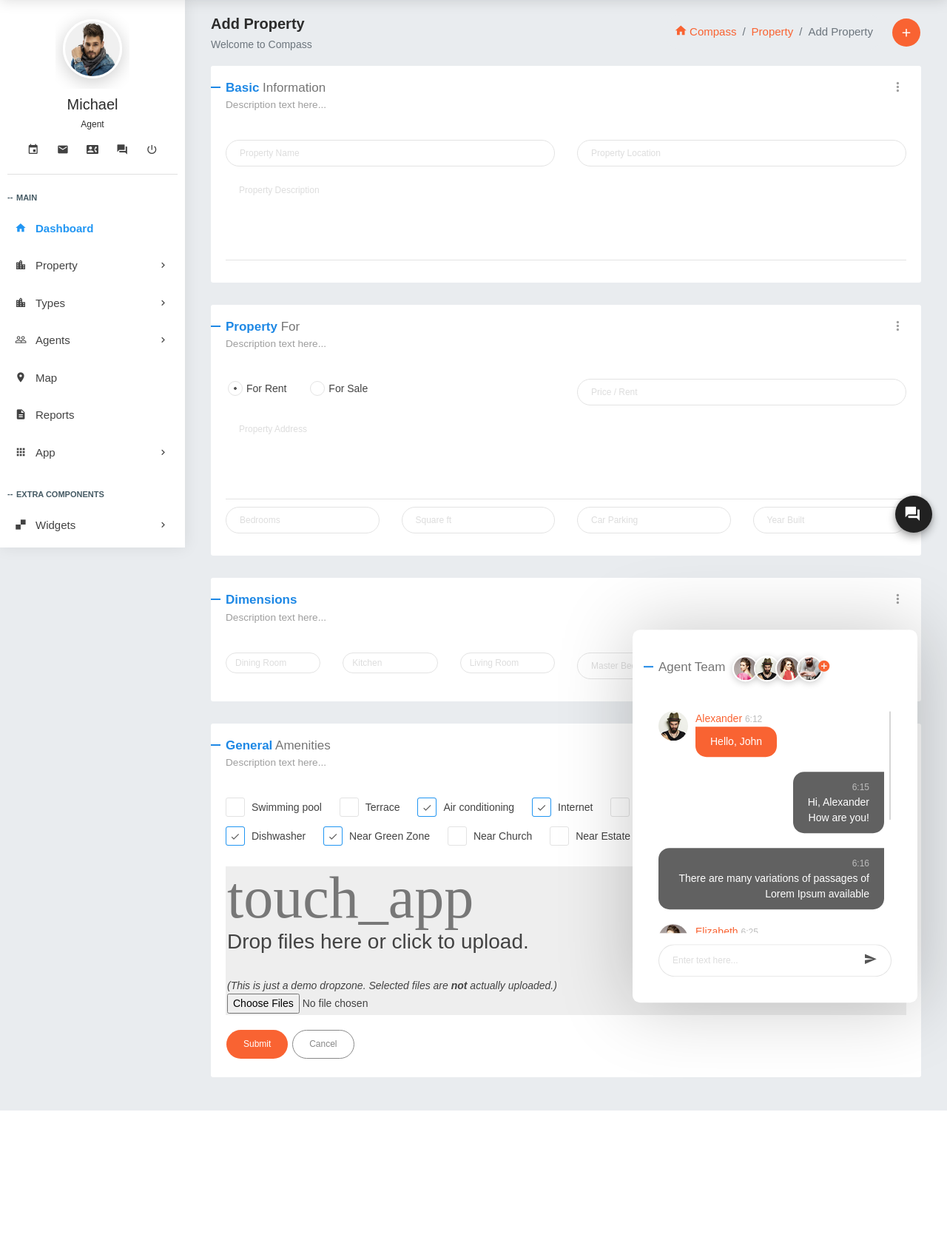
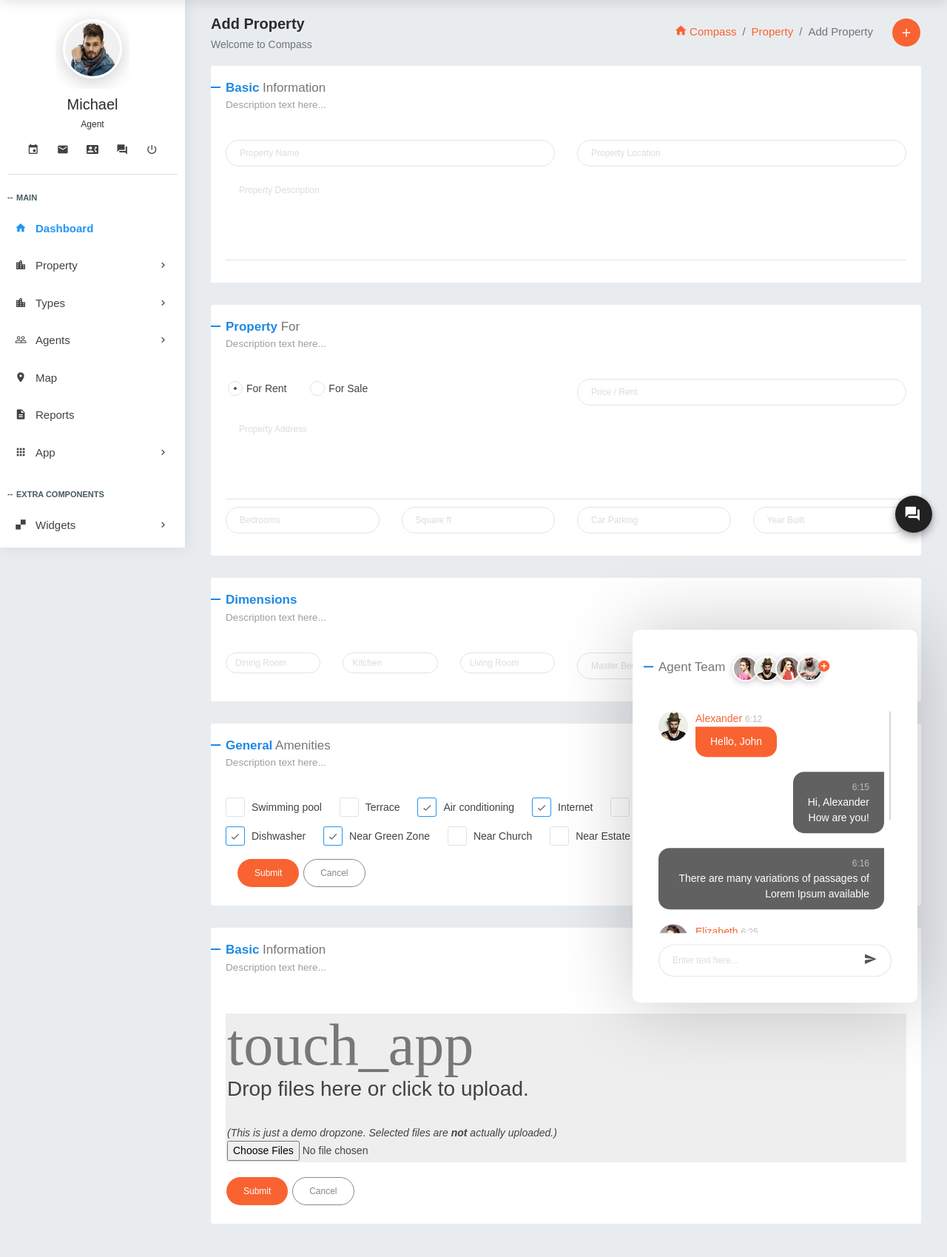
Before and after one commit to devaliy/rebricksweb, a PHP site: page /center/add-property in a window 1280 px wide. Shown: the part 60-1759 px from the top of the page at 74% size. Before the commit the page ends 1561 px from the top, so only its background shows below. Run offline with PHP 8.4, Linux system fonts and the light colour scheme; some libraries are stand-ins or nearby versions; some web fonts are replaced.

Commit message:
add property page

```diff
--- a/add-property.php
+++ b/add-property.php
@@ -1,6 +1,7 @@
 
 
 <?php
+require("config/init.php");
 include('includes/header.php');
 
 include('includes/sidebar.php');
@@ -32,35 +33,28 @@ include('includes/sidebar.php');
     <div class="container-fluid">
         <div class="row clearfix">
             <div class="col-lg-12">
+                <form method="post" action="add-property" enctype="multipart/form-data">
                 <div class="card">
                     <div class="header">
                         <h2><strong>Basic</strong> Information <small>Description text here...</small> </h2>
-                        <ul class="header-dropdown m-r--5">
-                            <li class="dropdown"> <a href="javascript:void(0);" class="dropdown-toggle" data-toggle="dropdown" role="button" aria-haspopup="true" aria-expanded="false"><i class="zmdi zmdi-more-vert"></i></a>
-                                <ul class="dropdown-menu pull-right">
-                                    <li><a href="javascript:void(0);" class=" waves-effect waves-block">Action</a></li>
-                                    <li><a href="javascript:void(0);" class=" waves-effect waves-block">Another action</a></li>
-                                    <li><a href="javascript:void(0);" class=" waves-effect waves-block">Something else here</a></li>
-                                </ul>
-                            </li>
-                        </ul>
+
                     </div>
                     <div class="body">
                         <div class="row clearfix">
                             <div class="col-sm-6">
                                 <div class="form-group">
-                                    <input type="text" class="form-control" placeholder="Property Name">
+                                    <input type="text" name="prop_name" class="form-control" placeholder="Property Name">
                                 </div>
                             </div>
                             <div class="col-sm-6">
                                 <div class="form-group">
-                                    <input type="text" class="form-control" placeholder="Property Location">
+                                    <input type="text" name="prop_location" class="form-control" placeholder="Property Location">
                                 </div>
                             </div>
                             <div class="col-sm-12">
                                 <div class="form-group">
                                     <div class="form-line">
-                                        <textarea rows="4" class="form-control no-resize" placeholder="Property Description"></textarea>
+                                        <textarea rows="4" name="prop_desc" class="form-control no-resize" placeholder="Property Description"></textarea>
                                     </div>
                                 </div>
                             </div>
@@ -70,58 +64,50 @@ include('includes/sidebar.php');
                 <div class="card">
                     <div class="header">
                         <h2><strong>Property</strong> For <small>Description text here...</small> </h2>
-                        <ul class="header-dropdown m-r--5">
-                            <li class="dropdown"> <a href="javascript:void(0);" class="dropdown-toggle" data-toggle="dropdown" role="button" aria-haspopup="true" aria-expanded="false"><i class="zmdi zmdi-more-vert"></i></a>
-                                <ul class="dropdown-menu pull-right">
-                                    <li><a href="javascript:void(0);" class=" waves-effect waves-block">Action</a></li>
-                                    <li><a href="javascript:void(0);" class=" waves-effect waves-block">Another action</a></li>
-                                    <li><a href="javascript:void(0);" class=" waves-effect waves-block">Something else here</a></li>
-                                </ul>
-                            </li>
-                        </ul>
+
                     </div>
                     <div class="body">
                         <div class="row clearfix">
                             <div class="col-sm-6">
                                 <div class="radio inlineblock m-r-25">
-                                    <input type="radio" name="radio1" id="radio1" value="option1" checked="">
+                                    <input type="radio" name="prop_offer" id="radio1" value="option1" checked="">
                                     <label for="radio1">For Rent</label>
                                 </div>
                                 <div class="radio inlineblock">
-                                    <input type="radio" name="radio1" id="radio2" value="option2">
+                                    <input type="radio" name="prop_offer" id="radio2" value="option2">
                                     <label for="radio2">For Sale</label>
                                 </div>
                             </div>
                             <div class="col-sm-6">
                                 <div class="form-group">
-                                    <input type="text" class="form-control" placeholder="Price / Rent">
+                                    <input type="text" name="prop_amount" class="form-control" placeholder="Price / Rent">
                                 </div>
                             </div>
                             <div class="col-sm-12">
                                 <div class="form-group">
-                                    <textarea rows="4" class="form-control no-resize" placeholder="Property Address"></textarea>
+                                    <textarea rows="4" name="prop_address" class="form-control no-resize" placeholder="Property Address"></textarea>
                                 </div>
                             </div>
                         </div>
                         <div class="row clearfix">
                             <div class="col-lg-3 col-dm-3 col-sm-6">
                                 <div class="form-group">
-                                    <input type="text" class="form-control" placeholder="Bedrooms">
+                                    <input type="text" name="prop_bedroom" class="form-control" placeholder="Bedrooms">
                                 </div>
                             </div>
                             <div class="col-lg-3 col-dm-3 col-sm-6">
                                 <div class="form-group">
-                                    <input type="text" class="form-control" placeholder="Square ft">
+                                    <input type="text" class="form-control" name="prop_squareft"  placeholder="Square ft">
                                 </div>
                             </div>
                             <div class="col-lg-3 col-dm-3 col-sm-6">
                                 <div class="form-group">
-                                    <input type="text" class="form-control" placeholder="Car Parking">
+                                    <input type="text" class="form-control" name="prop_car_park"  placeholder="Car Parking">
                                 </div>
                             </div>
                             <div class="col-lg-3 col-dm-3 col-sm-6">
                                 <div class="form-group">
-                                    <input type="text" class="form-control" placeholder="Year Built">
+                                    <input type="text" class="form-control" name="prop_year_built"  placeholder="Year Built">
                                 </div>
                             </div>
                         </div>
@@ -130,46 +116,38 @@ include('includes/sidebar.php');
                 <div class="card">
                     <div class="header">
                         <h2><strong>Dimensions</strong> <small>Description text here...</small> </h2>
-                        <ul class="header-dropdown m-r--5">
-                            <li class="dropdown"> <a href="javascript:void(0);" class="dropdown-toggle" data-toggle="dropdown" role="button" aria-haspopup="true" aria-expanded="false"><i class="zmdi zmdi-more-vert"></i></a>
-                                <ul class="dropdown-menu pull-right">
-                                    <li><a href="javascript:void(0);" class=" waves-effect waves-block">Action</a></li>
-                                    <li><a href="javascript:void(0);" class=" waves-effect waves-block">Another action</a></li>
-                                    <li><a href="javascript:void(0);" class=" waves-effect waves-block">Something else here</a></li>
-                                </ul>
-                            </li>
-                        </ul>
+
                     </div>
                     <div class="body">
                         <div class="row">
                             <div class="col-lg-2 col-md-4 col-sm-6">
                                 <div class="form-line">
-                                    <input type="text" class="form-control" placeholder="Dining Room">
+                                    <input type="text" name="dining_room"  class="form-control" placeholder="Dining Room">
                                 </div>
                             </div>
                             <div class="col-lg-2 col-md-4 col-sm-6">
                                 <div class="form-line">
-                                    <input type="text" class="form-control" placeholder="Kitchen">
+                                    <input type="text"  name="prop_kitchen"  class="form-control" placeholder="Kitchen">
                                 </div>
                             </div>
                             <div class="col-lg-2 col-md-4 col-sm-6">
                                 <div class="form-line">
-                                    <input type="text" class="form-control" placeholder="Living Room">
+                                    <input type="text"  name="prop_living_room"  class="form-control" placeholder="Living Room">
                                 </div>
                             </div>
                             <div class="col-lg-2 col-md-4 col-sm-6">
                                 <div class="form-group">
-                                    <input type="text" class="form-control" placeholder="Master Bedroom">
+                                    <input type="text"  name="prop_master_bedroom"  class="form-control" placeholder="Master Bedroom">
                                 </div>
                             </div>
                             <div class="col-lg-2 col-md-4 col-sm-6">
                                 <div class="form-group">
-                                    <input type="text" class="form-control" placeholder="Bedroom 2">
+                                    <input type="text"  name="prop_beedroom_2"  class="form-control" placeholder="Bedroom 2">
                                 </div>
                             </div>
                             <div class="col-lg-2 col-md-4 col-sm-6">
                                 <div class="form-group">
-                                    <input type="text" class="form-control" placeholder="Other Room">
+                                    <input type="text"  name="prop_other_room"  class="form-control" placeholder="Other Room">
                                 </div>
                             </div>
                         </div>
@@ -178,69 +156,80 @@ include('includes/sidebar.php');
                 <div class="card">
                     <div class="header">
                         <h2><strong>General</strong> Amenities<small>Description text here...</small> </h2>
-                        <ul class="header-dropdown m-r--5">
-                            <li class="dropdown"> <a href="javascript:void(0);" class="dropdown-toggle" data-toggle="dropdown" role="button" aria-haspopup="true" aria-expanded="false"><i class="zmdi zmdi-more-vert"></i></a>
-                                <ul class="dropdown-menu pull-right">
-                                    <li><a href="javascript:void(0);" class=" waves-effect waves-block">Action</a></li>
-                                    <li><a href="javascript:void(0);" class=" waves-effect waves-block">Another action</a></li>
-                                    <li><a href="javascript:void(0);" class=" waves-effect waves-block">Something else here</a></li>
-                                </ul>
-                            </li>
-                        </ul>
+
                     </div>
                     <div class="body">
                         <div class="row">
                             <div class="col-sm-12">
                                 <div class="checkbox inlineblock m-r-20">
-                                    <input id="checkbox21" type="checkbox">
+                                    <input id="checkbox21"  name="prop_swimming_pool"  type="checkbox">
                                     <label for="checkbox21">Swimming pool</label>
                                 </div>
                                 <div class="checkbox inlineblock m-r-20">
-                                    <input id="checkbox22" type="checkbox">
+                                    <input id="checkbox22"  name="prop_terrace"  type="checkbox">
                                     <label for="checkbox22">Terrace</label>
                                 </div>
                                 <div class="checkbox inlineblock m-r-20">
-                                    <input id="checkbox23" type="checkbox" checked="">
+                                    <input id="checkbox23" type="checkbox"  name="prop_air_conditioning"  checked="">
                                     <label for="checkbox23">Air conditioning</label>
                                 </div>
                                 <div class="checkbox inlineblock m-r-20">
-                                    <input id="checkbox24" type="checkbox" checked="">
+                                    <input id="checkbox24" type="checkbox"  name="prop_internet"  checked="">
                                     <label for="checkbox24">Internet</label>
                                 </div>
                                 <div class="checkbox inlineblock m-r-20">
-                                    <input id="checkbox25" type="checkbox">
+                                    <input id="checkbox25"  name="prop_balcony"  type="checkbox">
                                     <label for="checkbox25">Balcony</label>
                                 </div>
                                 <div class="checkbox inlineblock m-r-20">
-                                    <input id="checkbox26" type="checkbox">
+                                    <input id="checkbox26"  name="prop_cable_tv"  type="checkbox">
                                     <label for="checkbox26">Cable TV</label>
                                 </div>
                                 <div class="checkbox inlineblock m-r-20">
-                                    <input id="checkbox27" type="checkbox">
+                                    <input id="checkbox27"  name="prop_computer"  type="checkbox">
                                     <label for="checkbox27">Computer</label>
                                 </div>
                                 <div class="checkbox inlineblock m-r-20">
-                                    <input id="checkbox28" type="checkbox" checked="">
+                                    <input id="checkbox28"  name="prop_dishwasher"  type="checkbox" checked="">
                                     <label for="checkbox28">Dishwasher</label>
                                 </div>
                                 <div class="checkbox inlineblock m-r-20">
-                                    <input id="checkbox29" type="checkbox" checked="">
+                                    <input id="checkbox29"  name="prop_near_green_zone"  type="checkbox" checked="">
                                     <label for="checkbox29">Near Green Zone</label>
                                 </div>
                                 <div class="checkbox inlineblock m-r-20">
-                                    <input id="checkbox30" type="checkbox">
+                                    <input id="checkbox30"  name="prop_near_church"  type="checkbox">
                                     <label for="checkbox30">Near Church</label>
                                 </div>
                                 <div class="checkbox inlineblock m-r-20">
-                                    <input id="checkbox31" type="checkbox">
+                                    <input id="checkbox31"  name="prop_near_estate"  type="checkbox">
                                     <label for="checkbox31">Near Estate</label>
                                 </div>
                                 <div class="checkbox inlineblock m-r-20">
-                                    <input id="checkbox32" type="checkbox">
+                                    <input id="checkbox32"  name="prop_coffe_shop"  type="checkbox">
                                     <label for="checkbox32">Cofee pot</label>
                                 </div>
                             </div>
                         </div>
+
+                        <div class="col-sm-12">
+                                    <button type="submit" name="register" class="btn btn-primary btn-round">Submit</button>
+                                    <button type="submit" class="btn btn-default btn-round btn-simple">Cancel</button>
+                                </div>
+
+                    </div>
+                </div>
+
+                </form>
+
+
+                <div class="card">
+                    <div class="header">
+                        <h2><strong>Basic</strong> Information <small>Description text here...</small> </h2>
+
+                    </div>
+                        <div class="body">
+
                             <div class="row clearfix">
                                 <div class="col-sm-12">
                                     <form action="" id="frmFileUpload" class="dropzone m-b-15 m-t-15" method="post" enctype="multipart/form-data">
@@ -260,6 +249,7 @@ include('includes/sidebar.php');
                             </div>
                         </div>
                 </div>
+
             </div>
         </div>
     </div>
@@ -267,5 +257,50 @@ include('includes/sidebar.php');
 
 
 <?php
-include('includes/footer.php')
+include('includes/footer.php');
+
+if(isset($_POST['register'])){
+    $prop_name = $_POST['prop_name'];
+    $prop_swimming_pool = $_POST['prop_swimming_pool'];
+    $prop_terrace = $_POST['prop_terrace'];
+    $prop_air_conditioning = $_POST['prop_air_conditioning'];
+    $prop_internet = $_POST['prop_internet'];
+    $prop_balcony = $_POST['prop_balcony'];
+    $prop_cable_tv = $_POST['prop_cable_tv'];
+    $prop_computer = $_POST['prop_computer'];
+    $prop_dishwasher = $_POST['prop_dishwasher'];
+    $prop_near_green_zone = $_POST['prop_near_green_zone'];
+    $prop_near_church = $_POST['prop_near_church'];
+    $prop_near_estate = $_POST['prop_near_estate'];
+    $prop_coffe_shop = $_POST['prop_coffe_shop'];
+    $dining_room = $_POST['dining_room'];
+    $prop_kitchen = $_POST['prop_kitchen'];
+    $prop_living_room = $_POST['prop_living_room'];
+    $prop_master_bedroom = $_POST['prop_master_bedroom'];
+    $prop_beedroom_2 = $_POST['prop_beedroom_2'];
+    $prop_other_room = $_POST['prop_other_room'];
+    $prop_year_built = $_POST['prop_year_built'];
+    $prop_car_park = $_POST['prop_car_park'];
+    $prop_squareft = $_POST['prop_squareft'];
+    $prop_bedroom = $_POST['prop_bedroom'];
+    $prop_address = $_POST['prop_address'];
+    $prop_amount = $_POST['prop_amount'];
+    $prop_offer = $_POST['prop_offer'];
+    $prop_desc = $_POST['prop_desc'];
+    $prop_location = $_POST['prop_location'];
+
+
+    $create = $getFromGeneric->create('property', array('prop_name'=>$prop_name,'prop_swimming_pool'=>$prop_swimming_pool,'prop_terrace'=>$prop_terrace,'prop_air_conditioning'=>$prop_air_conditioning,'prop_internet'=>$prop_internet,'prop_balcony'=>$prop_balcony,'prop_cable_tv'=>$prop_cable_tv,'prop_computer'=>$prop_computer,'prop_dishwasher'=>$prop_dishwasher,'prop_living_room'=>$prop_living_room,'prop_kitchen'=>$prop_kitchen,'dining_room'=>$dining_room,'prop_coffe_shop'=>$prop_coffe_shop,'prop_other_room'=>$prop_other_room,'prop_beedroom_2'=>$prop_beedroom_2,'prop_master_bedroom'=>$prop_master_bedroom,'prop_near_estate'=>$prop_near_estate,'prop_squareft'=>$prop_squareft,'prop_car_park'=>$prop_car_park,'prop_year_built'=>$prop_year_built,'prop_near_green_zone'=>$prop_near_green_zone,'prop_amount'=>$prop_amount,'prop_address'=>$prop_address,'prop_bedroom'=>$prop_bedroom,'prop_near_church'=>$prop_near_church,'prop_offer'=>$prop_offer,'prop_desc'=>$prop_desc,'prop_location'=>$prop_location ));
+
+    if($create){
+        echo '<script>alert("Property Created Successfully")</script>';
+        echo '<script>
+            window.location.assign("add-property?id="'.$create.');
+        </script>';
+
+    }
+
+}
+
+
 ?>
```
Lines whose indentation alone changed are shown as unchanged.
